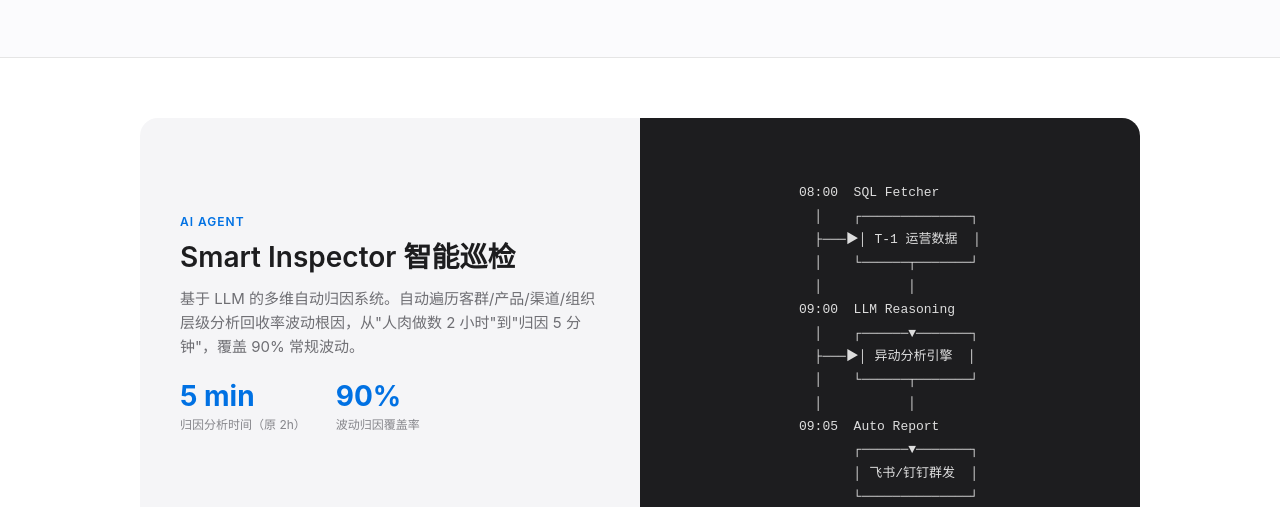
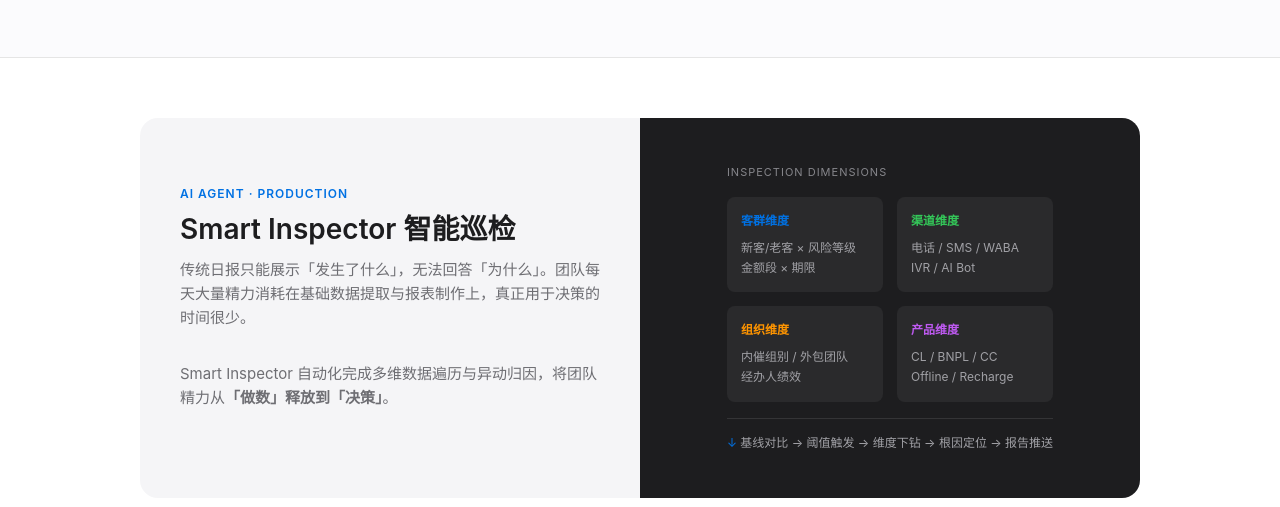
Before and after one commit to jerr-yuan/-risk-digital-assets, a plain HTML site: page cases/index.html in a window 1280 px wide. Shown: the part 293-800 px from the top of the page. Drawn offline with Linux system fonts and the light colour scheme.

Commit message:
Redesign inspector: real dimensions grid, remove fake metrics

```diff
--- a/cases/index.html
+++ b/cases/index.html
@@ -232,40 +232,40 @@
 
   <div class="container">
 
-    <!-- Case 1: Collection Inspection Agent -->
+    <!-- Case 1: Smart Inspector -->
     <a id="inspector" class="anchor"></a>
     <div class="case-card">
       <div class="case-info">
-        <div class="case-tag">AI Agent</div>
+        <div class="case-tag">AI Agent &middot; Production</div>
         <h3>Smart Inspector 智能巡检</h3>
-        <p>基于 LLM 的多维自动归因系统。自动遍历客群/产品/渠道/组织层级分析回收率波动根因，从"人肉做数 2 小时"到"归因 5 分钟"，覆盖 90% 常规波动。</p>
-        <div class="case-metrics">
-          <div class="metric">
-            <div class="value">5 min</div>
-            <div class="label">归因分析时间（原 2h）</div>
+        <p>传统日报只能展示「发生了什么」，无法回答「为什么」。团队每天大量精力消耗在基础数据提取与报表制作上，真正用于决策的时间很少。</p>
+        <p style="margin-top: 12px;">Smart Inspector 自动化完成多维数据遍历与异动归因，将团队精力从<strong>「做数」释放到「决策」</strong>。</p>
+      </div>
+      <div class="case-visual" style="padding: 30px 35px;">
+        <div style="color: #fff; font-size: 13px; line-height: 1.7;">
+          <div style="color: #86868b; font-size: 11px; text-transform: uppercase; letter-spacing: 1px; margin-bottom: 16px;">Inspection Dimensions</div>
+          <div style="display: grid; grid-template-columns: 1fr 1fr; gap: 14px;">
+            <div style="background: rgba(255,255,255,0.06); border-radius: 8px; padding: 14px;">
+              <div style="color: #0071e3; font-weight: 600; font-size: 12px; margin-bottom: 6px;">客群维度</div>
+              <div style="color: #a1a1a6; font-size: 12px;">新客/老客 &times; 风险等级<br>金额段 &times; 期限</div>
+            </div>
+            <div style="background: rgba(255,255,255,0.06); border-radius: 8px; padding: 14px;">
+              <div style="color: #34c759; font-weight: 600; font-size: 12px; margin-bottom: 6px;">渠道维度</div>
+              <div style="color: #a1a1a6; font-size: 12px;">电话 / SMS / WABA<br>IVR / AI Bot</div>
+            </div>
+            <div style="background: rgba(255,255,255,0.06); border-radius: 8px; padding: 14px;">
+              <div style="color: #ff9500; font-weight: 600; font-size: 12px; margin-bottom: 6px;">组织维度</div>
+              <div style="color: #a1a1a6; font-size: 12px;">内催组别 / 外包团队<br>经办人绩效</div>
+            </div>
+            <div style="background: rgba(255,255,255,0.06); border-radius: 8px; padding: 14px;">
+              <div style="color: #bf5af2; font-weight: 600; font-size: 12px; margin-bottom: 6px;">产品维度</div>
+              <div style="color: #a1a1a6; font-size: 12px;">CL / BNPL / CC<br>Offline / Recharge</div>
+            </div>
           </div>
-          <div class="metric">
-            <div class="value">90%</div>
-            <div class="label">波动归因覆盖率</div>
+          <div style="margin-top: 16px; padding-top: 14px; border-top: 1px solid rgba(255,255,255,0.1); color: #a1a1a6; font-size: 12px;">
+            <span style="color: #0071e3;">&darr;</span> 基线对比 &rarr; 阈值触发 &rarr; 维度下钻 &rarr; 根因定位 &rarr; 报告推送
           </div>
         </div>
-      </div>
-      <div class="case-visual">
-        <div class="diagram">
-08:00  SQL Fetcher
-  │    ┌──────────────┐
-  ├───▶│ T-1 运营数据  │
-  │    └──────┬───────┘
-  │           │
-09:00  LLM Reasoning
-  │    ┌──────▼───────┐
-  ├───▶│ 异动分析引擎  │
-  │    └──────┬───────┘
-  │           │
-09:05  Auto Report
-       ┌──────▼───────┐
-       │ 飞书/钉钉群发  │
-       └──────────────┘</div>
       </div>
     </div>
 
```
Also changed, not shown: index.html (+9 -33 lines).
